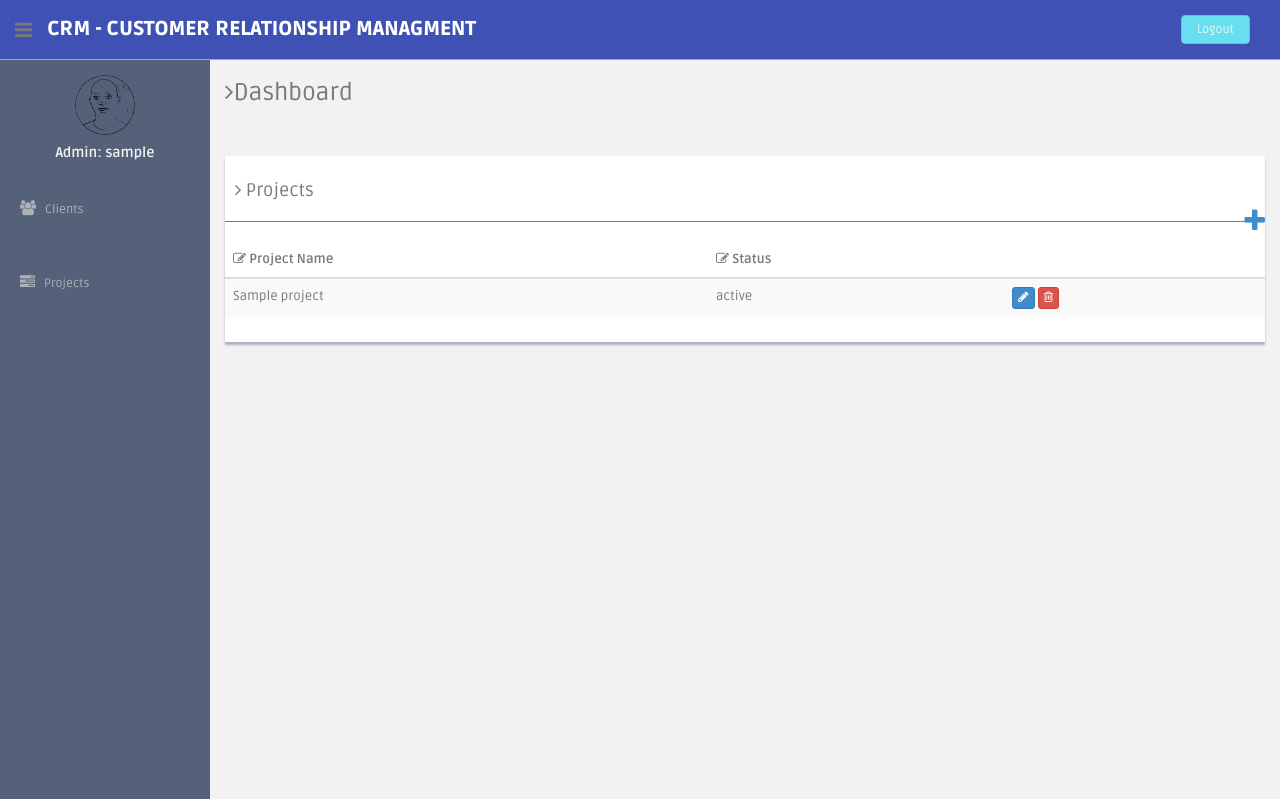
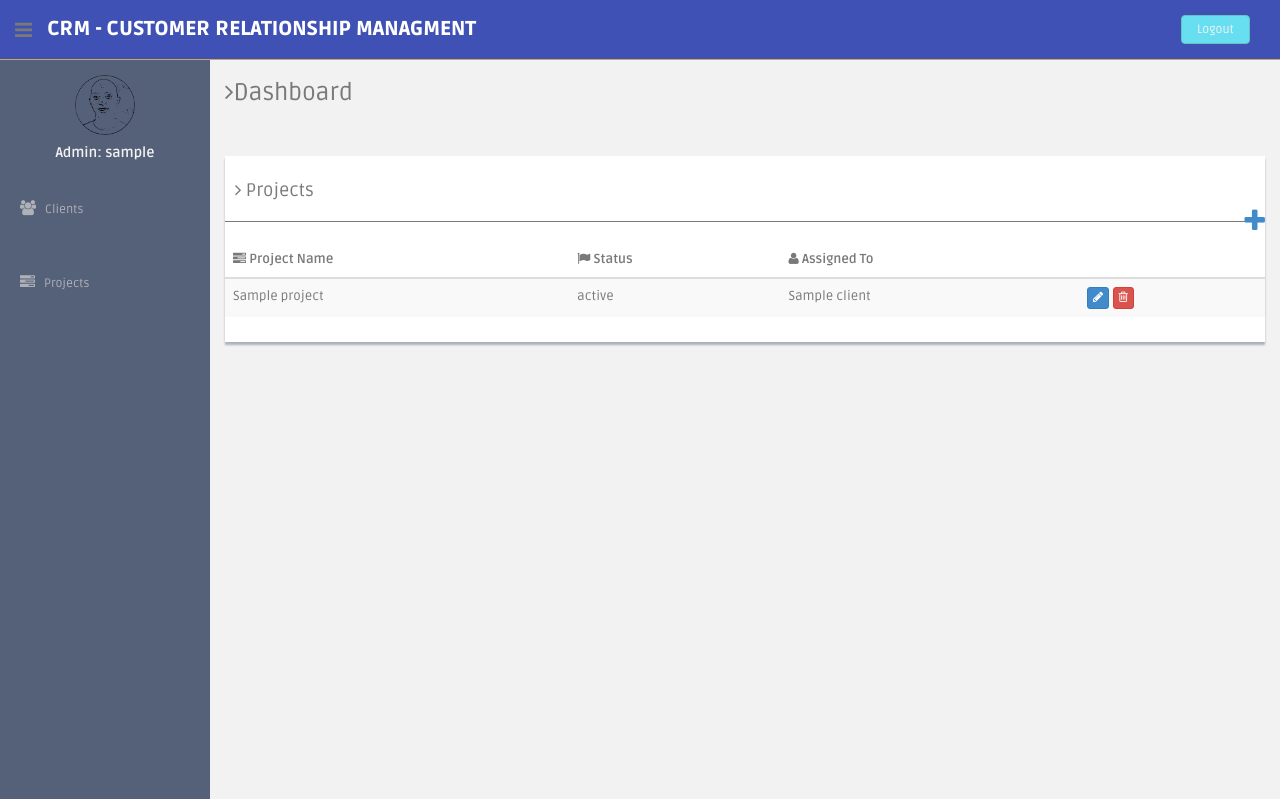
Before and after one commit to ntokozo-gb/crm, a Django app: page /projects/ in a window 1280 px wide. Shown: the top 799 px of the page. Run offline with Django 3.2, Linux system fonts and the light colour scheme; a user stored in the database is signed in; tables that the repository leaves empty hold one stand-in row (values such as "Sample post"); some libraries are stand-ins or nearby versions.

Commit message:
refactor: projects view

```diff
--- a/crm_app/templates/projects.html
+++ b/crm_app/templates/projects.html
@@ -51,6 +51,15 @@
                      <option>Complete</option>
                    </select>
                   </div>
+                  <br>
+                  <div class="form-group">
+                  <label for="sel1">Assign to:</label>
+                   <select class="form-control" id="clients">
+                     {% for client in clients %}
+                       <option>{{client}}</option>
+                     {% endfor %}
+                   </select>
+                  </div>
                 </div>
                 <div class="modal-footer">
                   <button data-dismiss="modal"
@@ -73,16 +82,18 @@
           <hr>
           <thead>
             <tr>
-              <th><i class="fa fa-edit"></i> Project Name</th>
-              <th><i class=" fa fa-edit"></i> Status</th>
+              <th><i class="fa fa-tasks"></i> Project Name</th>
+              <th><i class=" fa fa-flag"></i> Status</th>
+              <th><i class="fa fa-user"></i> Assigned To</th>
               <th></th>
             </tr>
           </thead>
           <tbody>
-            {% for project in projects %}
+          {% for project in projects %}
           <tr>
             <td>{{ project.name }}</a></td>
             <td>{{ project.status }}</td>
+            <td>{{ project.assigned_to }}</td>
             <td>
               <button class="btn btn-primary btn-xs">
                 <i class="fa fa-pencil"></i>
--- a/crm_app/views.py
+++ b/crm_app/views.py
@@ -15,11 +15,9 @@ class Clients(LoginRequiredMixin, View):
 
     def get(self, request, *args, **kwargs):
         clients = models.Client.objects.all()
-        projects = models.Project.objects.all()
 
         context = {
             'clients': clients,
-            'projects': projects,
         }
 
         return render(request, self.template_name, context)
@@ -52,9 +50,11 @@ class Projects(LoginRequiredMixin, View):
 
     def get(self, request, *args, **kwargs):
         projects = models.Project.objects.all()
+        clients = models.Client.objects.all()
 
         context = {
             'projects': projects,
+            'clients': clients,
         }
         return render(request, self.template_name, context)
 
@@ -70,8 +70,12 @@ class AddProject(LoginRequiredMixin, View):
         data = request.POST
         project_name = data['name']
         project_status = data['status']
+        assigned_to = data['assigned_to']
+
         models.Project.objects.create(
             name = project_name,
-            status = project_status
+            status = project_status,
+            assigned_to = assigned_to
         )
+
         return redirect(reverse('projects'))
```
